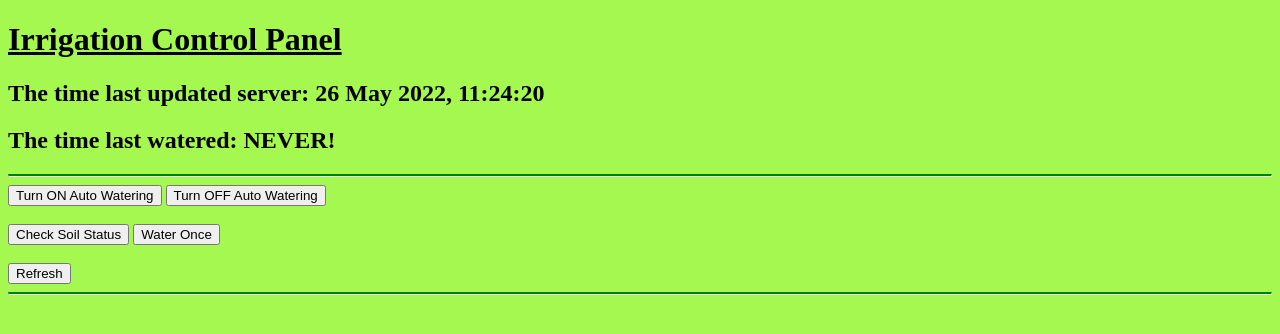
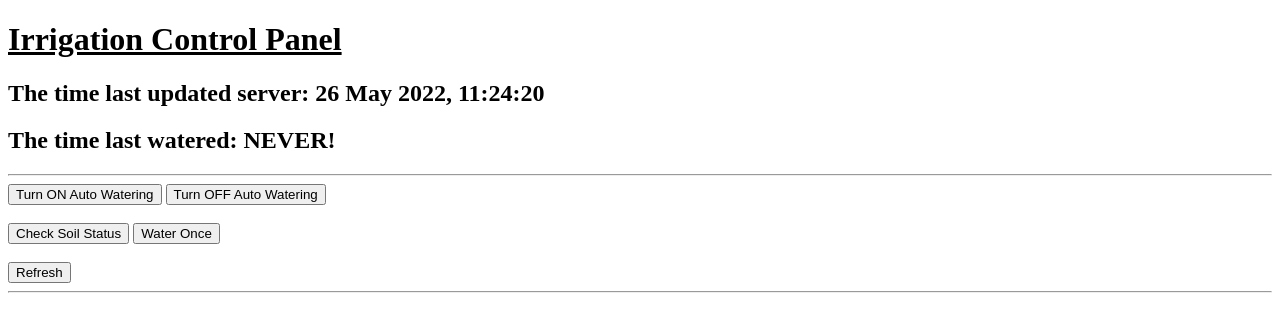
Before and after one commit to SfrOztrk/smart_plant_irrigation_system, a Flask app: page / in a window 1280 px wide. Shown: the top 334 px of the page. Run offline with Flask 2, Linux system fonts and the light colour scheme.

Commit message:
improvements

```diff
--- a/templates/main.html
+++ b/templates/main.html
@@ -4,13 +4,6 @@
   <title> Control Panel </title>
 </head>
 
-<style>
-  body {
-    background-color: rgb(164, 248, 79);
-  }
-  hr {
-    border-top: 2px solid green;  }
-</style>
 
 <body>
   <u>  <h1>Irrigation Control Panel</h1>  </u>
--- a/water.py
+++ b/water.py
@@ -26,10 +26,10 @@ def get_moisture(pin = 11):
 
 
 def auto_water(delay = 5, pump_pin = 7, water_sensor_pin = 11):
-    counter = 0     # for safety
     init_output(pump_pin)
     print("Here we go! Press CTRL+C to exit")
 
+    counter = 0     # for safety
     try:
         while counter < 10:
             time.sleep(delay)
```
